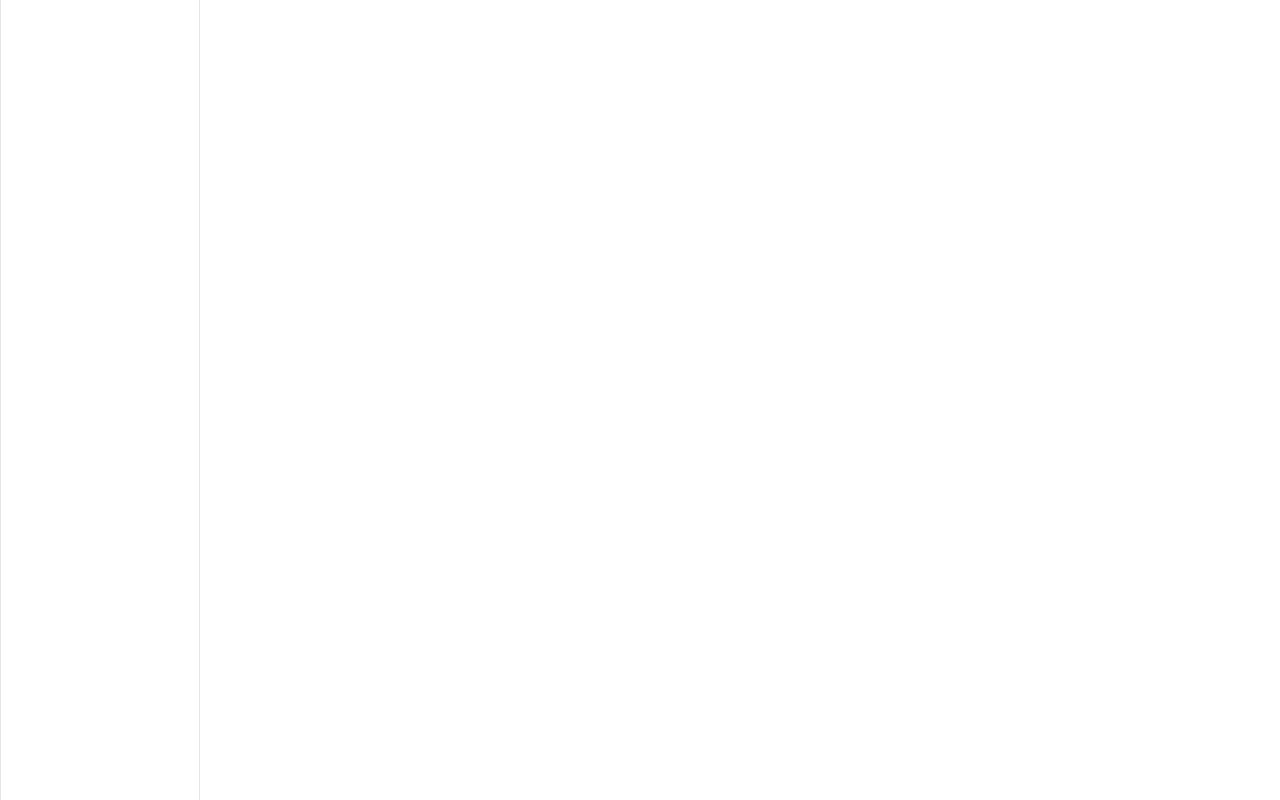
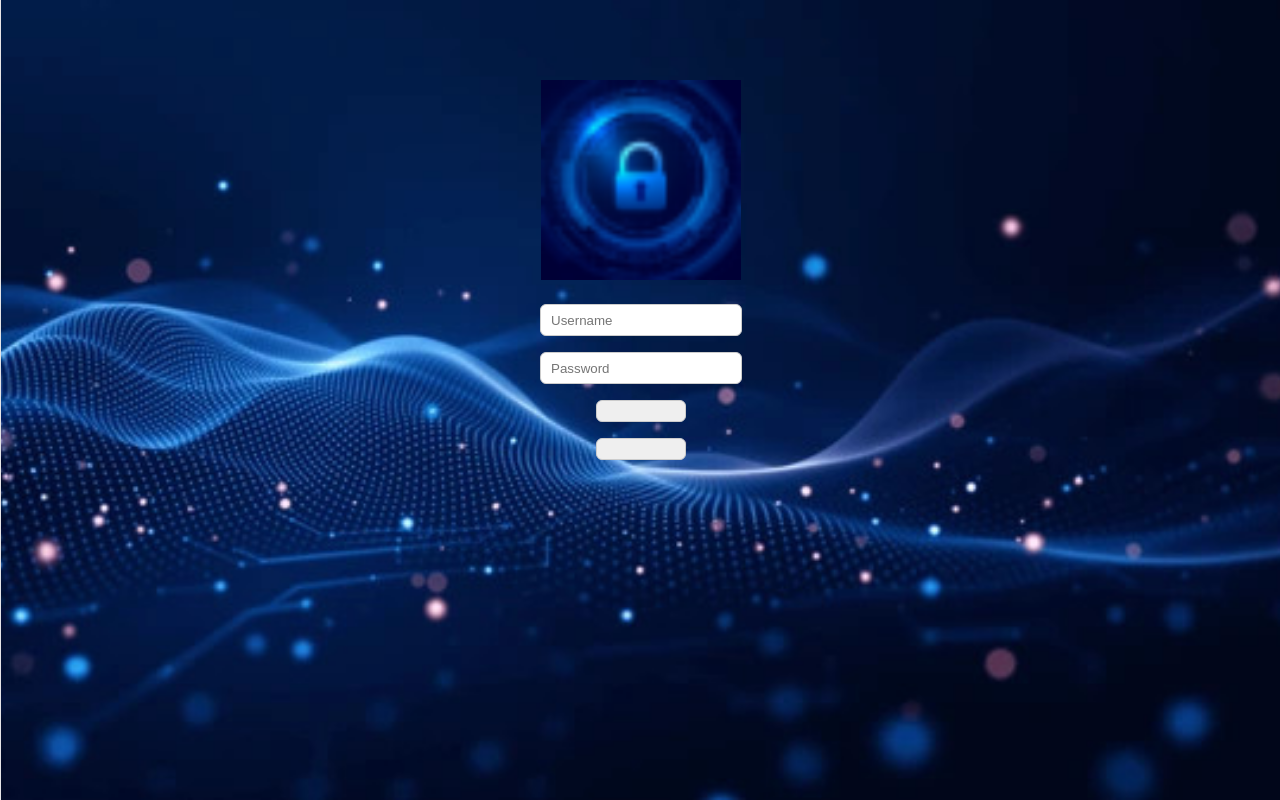
Before and after one commit to Nahom2162002/LockedIn, a React (Vite) app: page /#/login in a window 1280 px wide. Before the commit this address had no page. Built offline with nearby package versions, Linux system fonts and the light colour scheme.

Commit message:
Fixed styling with login page + adding functionality

```diff
--- a/src/App.css
+++ b/src/App.css
@@ -10,7 +10,7 @@ html, body, #root {
   height: 700px;
 }
 
-.menuBackground {
+.menuBackground, .login-background {
   background-image: url("assets/futuristicbackground.jpg");
   background-size: cover;
   background-position: center;
@@ -231,14 +231,61 @@ html, body, #root {
   width: 100%;
 }
 
-.login-background {
-  background-image: url("assets/futuristicbackground.jpg");
+.login {
+  animation: fadeInUp 0.8s ease-out forwards;
+  display: flex;
+  flex-direction: column;
+  align-items: center;
+  justify-content: center;
+  gap: 16px;
+  position: relative;
+  top: 10%;
+}
+
+#lock-icon {
+  width: 200px;
+  height: 200px;
+  margin-bottom: 8px;
+}
+
+#usernametext {
+  width: 180px;
+  height: 10px;
+  padding: 10px;
+  border-radius: 6px;
+  border: 1px solid #ccc;
+}
+
+#passwordtext {
+  width: 180px;
+  height: 10px;
+  padding: 10px;
+  border-radius: 6px;
+  border: 1px solid #ccc;
+}
+
+#loginbutton {
+  width: 90px;
+  height: 10px;
+  padding: 10px;
+  border-radius: 6px;
+  border: 1px solid #ccc;
+}
+
+#createaccountbutton {
+  width: 90px;
+  height: 10px;
+  padding: 10px;
+  border-radius: 6px;
+  border: 1px solid #ccc;
 }
 
 .forgot-password-background {
   background-image: url("assets/futuristicbackground.jpg");
+  animation: fadeInUp 0.8s ease-out forwards;
 }
 
 .create-account-background {
   background-image: url("assets/futuristicbackground.jpg");
+  animation: fadeInUp 0.8s ease-out forwards;
 }
--- a/src/App.tsx
+++ b/src/App.tsx
@@ -1,12 +1,15 @@
 import './App.css';
 import Menu from './Menu.tsx';
+import Login from './Login.tsx';
+import CreateAccount from './CreateAccount.tsx';
+import ForgotPassword from './ForgotPassword.tsx';
 import { HashRouter, Routes, Route } from 'react-router-dom';
 
 function Home() {
   return (
     <div className='matrixBackground'>
         <h1>Welcome to LockedIn!</h1>
-        <a href={chrome.runtime.getURL("index.html#/menu")} target="_blank" rel="noreferrer">Click here to get started</a>
+        <a href={chrome.runtime.getURL("index.html#/login")} target="_blank" rel="noreferrer">Click here to get started</a>
     </div>
   );
 }
@@ -16,7 +19,10 @@ function App() {
     <HashRouter>
       <Routes>
         <Route path="/" element={<Home/>}/>
+        <Route path="/login" element={<Login/>}/>
         <Route path="/menu" element={<Menu/>}/>
+        <Route path="/create" element={<CreateAccount/>}/>
+        <Route path="/forgot" element={<ForgotPassword/>}/>
       </Routes>
     </HashRouter>
   );
--- a/src/Login.tsx
+++ b/src/Login.tsx
@@ -1,7 +1,21 @@
+import { useState } from 'react';
+import LockIcon from './assets/lockIcon.png';
+//import ForgotPassword from './ForgotPassword.tsx';
+//import CreateAccount from './CreateAccount.tsx';
+
 function Login() {
+    const [userName, setUserName] = useState('');
+    const [password, setPassword] = useState('');
+
     return (
         <div className="login-background">
-
+            <div className="login">
+                <img src={LockIcon} id="lock-icon"/>
+                <input id="usernametext" type="text" value={userName} onChange={(e) => setUserName(e.target.value)} placeholder='Username'/>
+                <input id="passwordtext" type="password" value={password} onChange={(e) => setPassword(e.target.value)} placeholder='Password'/>
+                <input id="loginbutton" type="button" placeholder='Log in'/>
+                <input id="createaccountbutton" type="button" placeholder='Create Account'/>
+            </div>
         </div>
     );
 }
```
